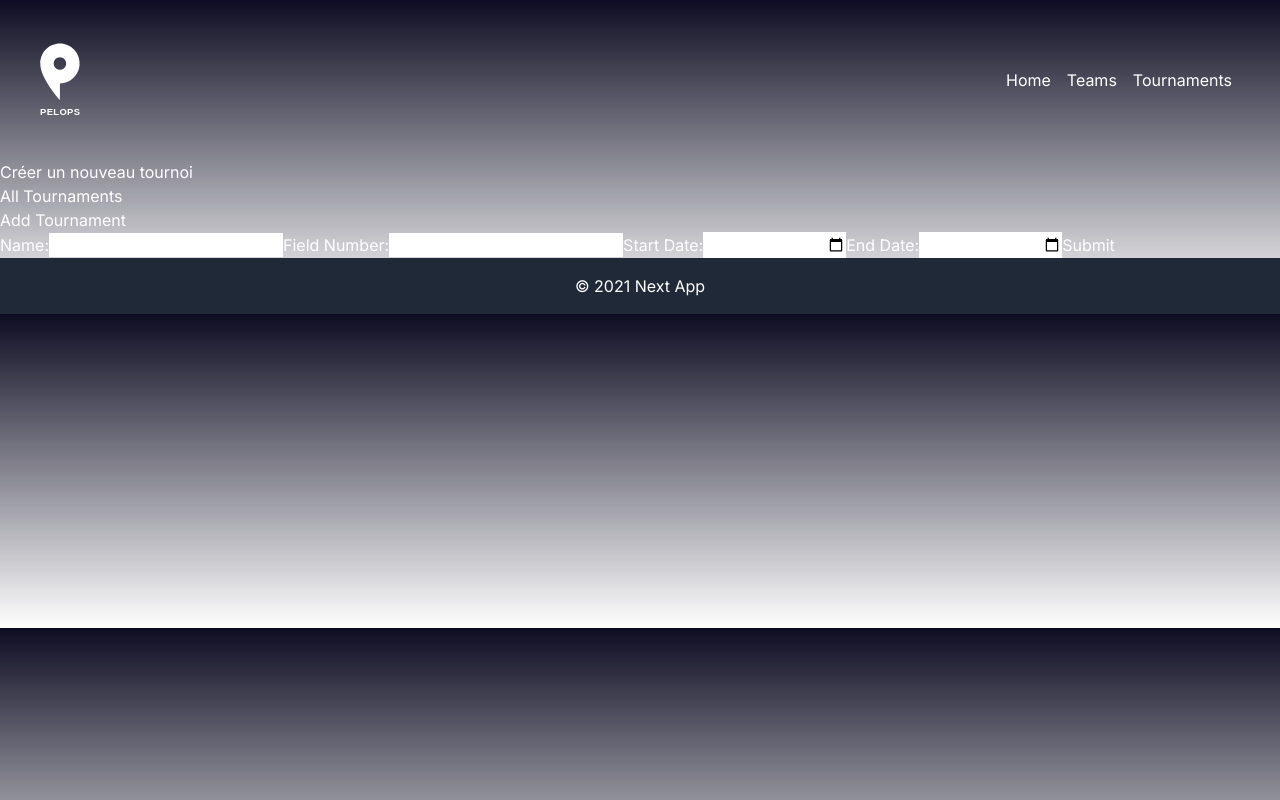
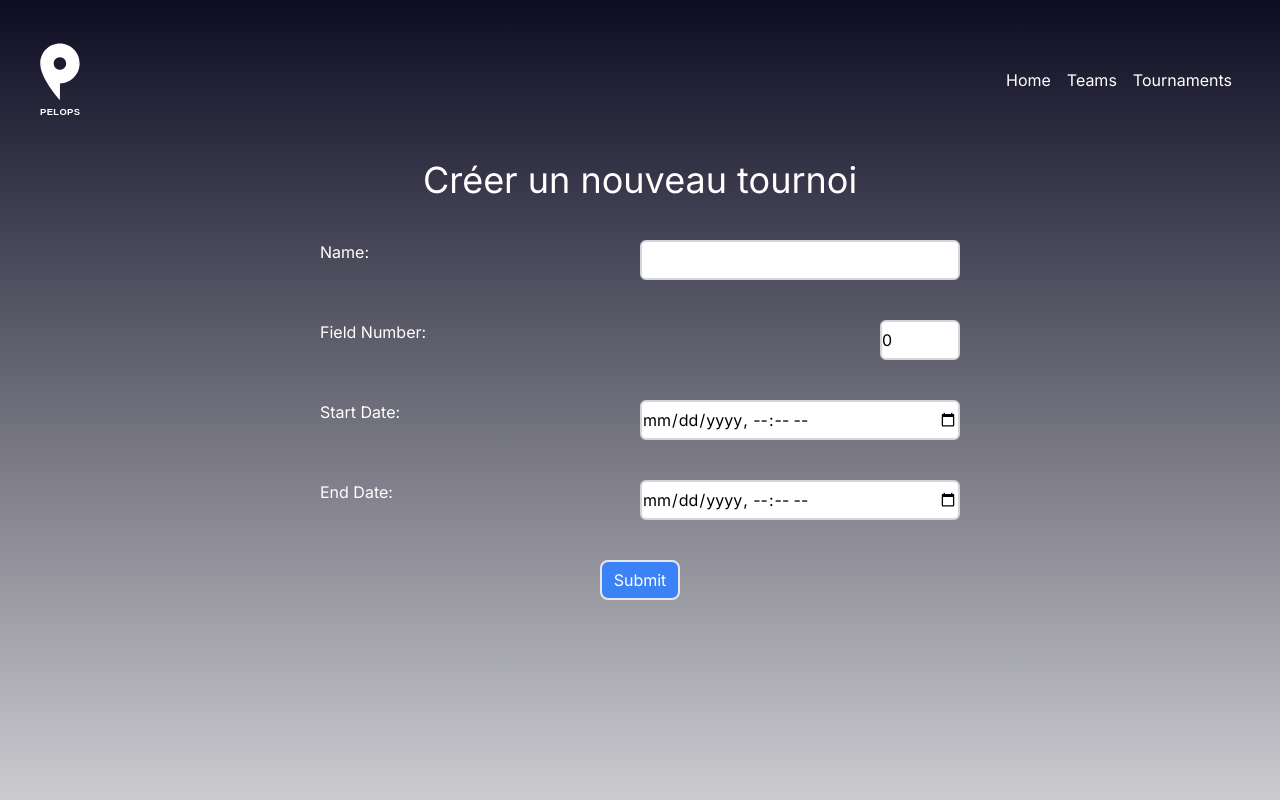
Before and after one commit to Theophilebrulhart/tournament_app_vercel, a Next.js app: page /create_tournament in a window 1280 px wide. Shown: the top 800 px of the page. Built offline with nearby package versions, Linux system fonts and the light colour scheme.

Commit message:
styling beging

```diff
--- a/src/app/create_tournament/page.jsx
+++ b/src/app/create_tournament/page.jsx
@@ -4,8 +4,8 @@ import CreateTournamentForm from "@/components/createTournamentForm/createTourna
 export default function CreateTournament() {
 
     return (
-        <div>
-            <h1>Créer un nouveau tournoi</h1>
+        <div className="h-screen flex flex-col items-center gap-10">
+            <h1 className="text-4xl">Créer un nouveau tournoi</h1>
             <CreateTournamentForm />
         </div>
     );
--- a/src/app/tournaments/page.jsx
+++ b/src/app/tournaments/page.jsx
@@ -1,3 +1,4 @@
+import TournamentCard from "@/components/tournament/tournamentCard";
 import { getTournaments } from "@/lib/getData";
 import Link from "next/link";
 
@@ -6,14 +7,21 @@ export default async function Tournaments() {
     const tournaments = await getTournaments();
 
     return (
-        <div>
-            <h1>Tournaments</h1>
+        <div className="flex flex-col h-screen mx-10 gap-4">
+            <div className="flex justify-center">
+                <h1 className="text-3xl"> Tournaments</h1>
+            </div>
+            <div className="flex justify-end border-b-2 border-blue-900 pb-2">
+            <Link href={"/create_tournament"} className="bg-white p-2 rounded-md text-black hover:text-gray-500">
+                 + Create a new tournament
+            </Link>
+            </div>
+            <div className="flex gap-20 flex-wrap overflow-auto mb-4 p-2">
+
             {tournaments.map((tournament) => (
-                <Link href={`/tournaments/${tournament.id}`} key={tournament.id} >
-                    <div>{tournament.name}</div>
-                </Link>
-            ))}
-            <Link href={"/create_tournament"}>Create a new tournament</Link>
+                <TournamentCard key={tournament.id} tournament={tournament}/>
+                ))}
+            </div>
         </div>
     )
 }
--- a/src/components/createTournamentForm/createTournamentForm.jsx
+++ b/src/components/createTournamentForm/createTournamentForm.jsx
@@ -4,6 +4,7 @@ import Link from 'next/link';
 import { useState } from 'react';
 import { useRouter } from "next/navigation";
 import { addTournament } from '@/lib/actionServer';
+import { revalidatePath } from 'next/cache';
 
 export default function CreateTournament() {
     const [tournament, setTournament] = useState({
@@ -36,44 +37,55 @@ export default function CreateTournament() {
     };
 
     return (
-        <main>
-            <Link href={'/tournaments'}>All Tournaments</Link>
-            <h1>Add Tournament</h1>
-            <form onSubmit={handleSubmit}>
+            <form onSubmit={handleSubmit} className='flex flex-col items-center w-1/2 gap-10'>
+                <div  className='flex justify-between  w-full'>
                     <label htmlFor="name">Name:</label>
                     <input
+                     className='h-10 w-80 text-black border-2 border-gray-300 rounded-md hover:border-blue-500'
                         type="text"
                         id="name"
                         value={tournament.name}
                         onChange={handleTournamentChange}
                         required
                         />
+                </div>
+                <div  className='flex justify-between w-full'>
                     <label htmlFor="fieldNbr">Field Number:</label>
                     <input
+                        className='h-10 w-20 text-black border-2 border-gray-300 rounded-md hover:border-blue-500'
                         type="number"
                         id="fieldNbr"
                         value={tournament.fieldNbr}
                         onChange={handleTournamentChange}
                         required
                         />
+                </div>
+                <div  className='flex justify-between  w-full'>
                     <label htmlFor="start">Start Date:</label>
                     <input
-                    type="date"
+                    className='h-10 w-80 text-black border-2 border-gray-300 rounded-md hover:border-blue-500'
+                        type="datetime-local"
                         id="start"
                         value={tournament.start}
                         onChange={handleTournamentChange}
                         required
                         />
+                </div>
+                <div  className='flex justify-between  w-full'>
                     <label htmlFor="end">End Date:</label>
                     <input
-                    type="date"
+                    className='h-10 w-80 text-black border-2 border-gray-300 rounded-md hover:border-blue-500'
+
+                        type="datetime-local"
                         id="end"
                         value={tournament.end}
                         onChange={handleTournamentChange}
                         required
                         />
-                <button type="submit">Submit</button>
+                </div>
+                <div className=''>
+                    <button type="submit" className='bg-blue-500 w-20 border-2 h-10 rounded-lg hover:border-blue-900'>Submit</button>
+                </div>
             </form>
-        </main>
     );
 }
--- a/src/components/tournament/tournamentCard.jsx
+++ b/src/components/tournament/tournamentCard.jsx
@@ -1,7 +1,19 @@
+import Link from "next/link"
 
-export default TournamentCard = ({ tournament }) => {
+export default function TournamentCard ({ tournament }) {
 
+    console.log("tournament", tournament)
     return (
-        <div>dalut</div>
+        <Link
+            className=" w-96  flex justify-between p-4 items-center flex-col h-52 border-2 border-gray-300 rounded-md hover:border-blue-500"
+            href={`/tournaments/${tournament.id}`}>
+            <div className="text-2xl">{tournament.name}</div>
+            <div className="flex">
+                <div>{tournament.start.toLocaleDateString() }</div>
+                <div> - </div>
+                <div>{tournament.end.toLocaleDateString()}</div>
+            </div>
+            <div>Nombre d'équipe :  {tournament.team.length}</div>
+        </Link>
     )
 };
--- a/src/lib/getData.js
+++ b/src/lib/getData.js
@@ -4,7 +4,11 @@ export async function getTournaments() {
 
     try
     {
-        const tournaments = await prisma.tournament.findMany();
+        const tournaments = await prisma.tournament.findMany({
+            include: {
+                team : {}
+            }
+        });
         return tournaments;
     }
     catch (error)
```
Lines whose indentation alone changed are shown as unchanged.
